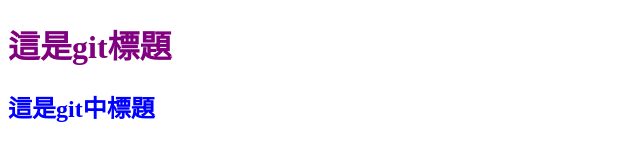
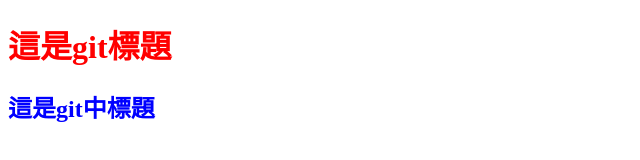
Before and after one commit to gracechiang225/Github1017, a plain HTML site: page index.html in a window 1280 px wide. Shown: the whole page, without its empty margins (0-640 px from the left). Drawn offline with Linux system fonts and the light colour scheme.

Commit message:
新增CSS

```diff
--- a/style.css
+++ b/style.css
@@ -1,7 +1,11 @@
 body{
-    color: blue;
+    color: black;
 }
 
 h1{
-    color: purple;
+    color: red;
 }
+
+h2{
+    color: blue;
+}
```
